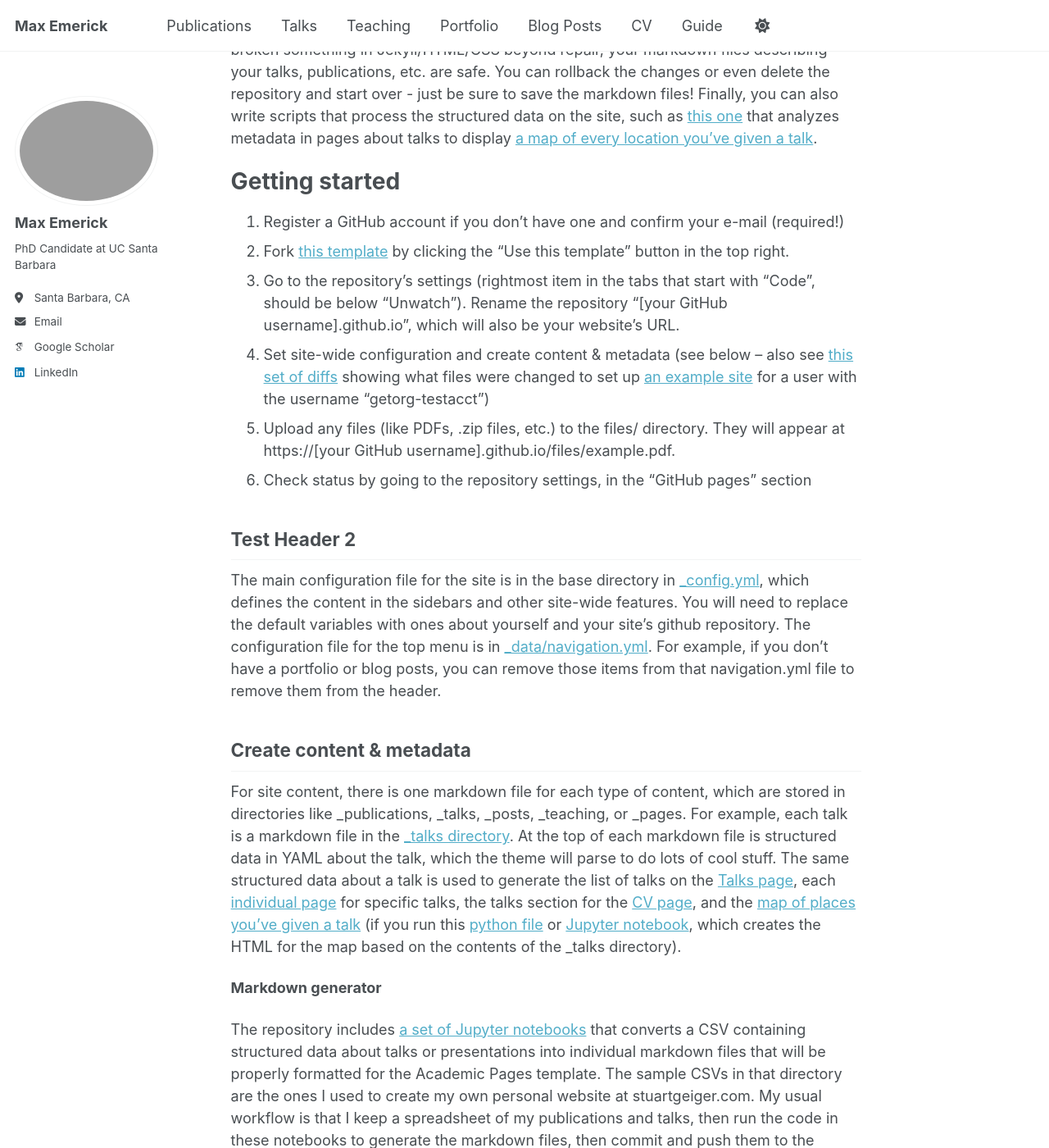
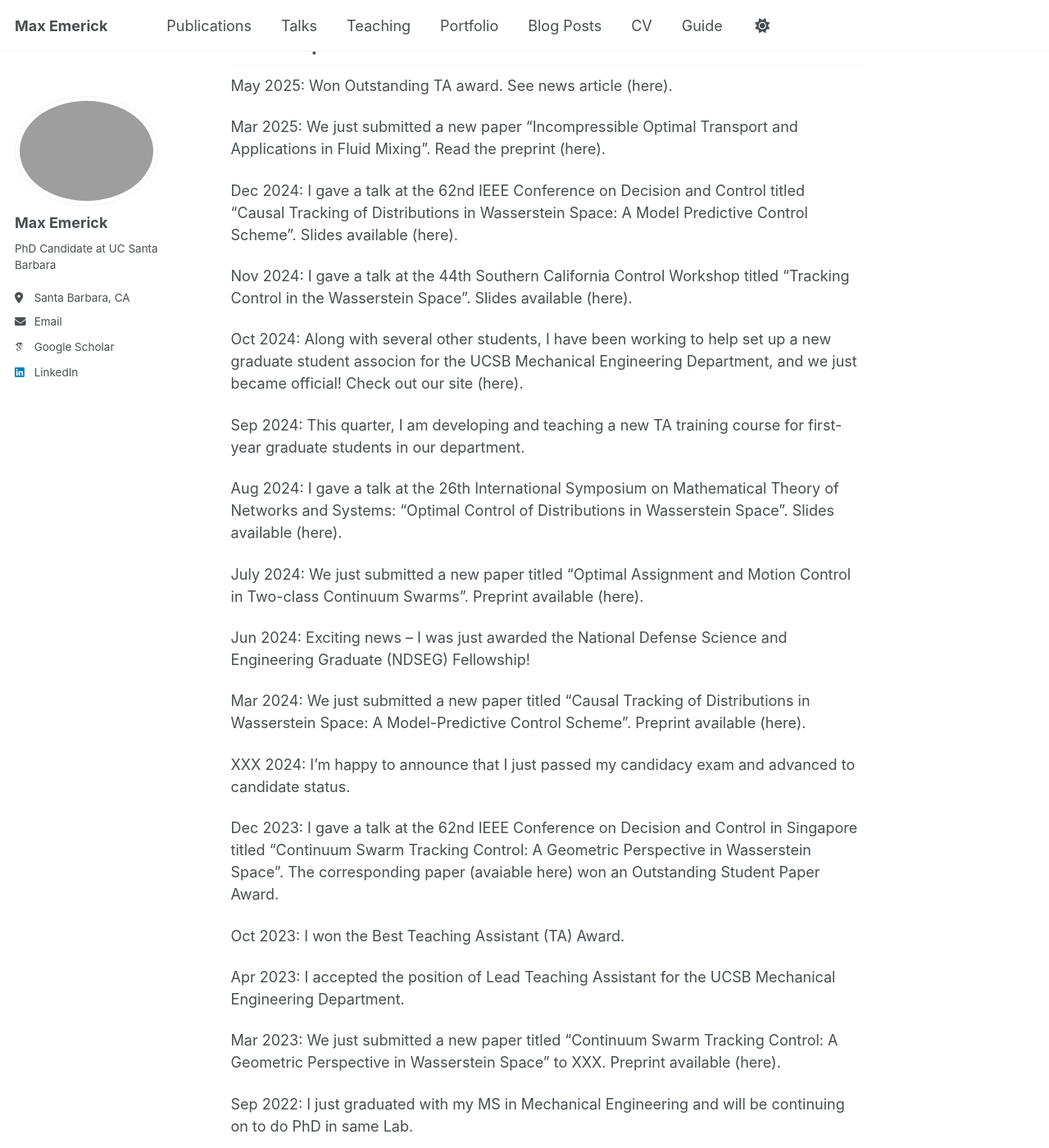
Before and after one commit to maxemerick/maxemerick.github.io, a Jekyll site: the page built from _pages/about.md, in a window 1280 px wide and 1400 px high, scrolled down 540 px. Shown: the whole window at 82% size. Built offline with Jekyll 4.4.1, drawn with Linux system fonts in a browser that asks for light colours; some web fonts are replaced; some of the changed text lies outside the part shown.

Commit message:
Updated Homepage

```diff
--- a/_pages/about.md
+++ b/_pages/about.md
@@ -7,43 +7,49 @@ redirect_from:
   - /about.html
 ---
 
-Text here
+I am currently a PhD candidate at the Univeristy of California Santa Barbara specializing in dyanical systems, control theory, and applied mathematics. My current research focuses on optimal control of density-based systems, with applications in fluids, stochastics, and swarm robotics.
 
-Test Header 1
-======
-Like many other Jekyll-based GitHub Pages templates, Academic Pages makes you separate the website's content from its form. The content & metadata of your website are in structured markdown files, while various other files constitute the theme, specifying how to transform that content & metadata into HTML pages. You keep these various markdown (.md), YAML (.yml), HTML, and CSS files in a public GitHub repository. Each time you commit and push an update to the repository, the [GitHub pages](https://pages.github.com/) service creates static HTML pages based on these files, which are hosted on GitHub's servers free of charge.
+I obtained my BS in Mechanical Engineering from California Polytechnic State Univeristy San Luis Obispo. During this time, I worked in the Flight Test Data System (FTDS) Lab under the supervision Dr. Russel Westphal. I obtained my MS in Mechanical Engineering from the University of California Santa Barbara in the Dynamics and Controls Lab under the supervision of Dr. Bassam Bamieh.
 
-Many of the features of dynamic content management systems (like Wordpress) can be achieved in this fashion, using a fraction of the computational resources and with far less vulnerability to hacking and DDoSing. You can also modify the theme to your heart's content without touching the content of your site. If you get to a point where you've broken something in Jekyll/HTML/CSS beyond repair, your markdown files describing your talks, publications, etc. are safe. You can rollback the changes or even delete the repository and start over - just be sure to save the markdown files! Finally, you can also write scripts that process the structured data on the site, such as [this one](https://github.com/academicpages/academicpages.github.io/blob/master/talkmap.ipynb) that analyzes metadata in pages about talks to display [a map of every location you've given a talk](https://academicpages.github.io/talkmap.html).
+I have done industry internships with Tesla in Fremont, CA, and Panasonic Avionics Corporation in Bothell, WA.
 
-Getting started
-======
-1. Register a GitHub account if you don't have one and confirm your e-mail (required!)
-1. Fork [this template](https://github.com/academicpages/academicpages.github.io) by clicking the "Use this template" button in the top right.
-1. Go to the repository's settings (rightmost item in the tabs that start with "Code", should be below "Unwatch"). Rename the repository "[your GitHub username].github.io", which will also be your website's URL.
-1. Set site-wide configuration and create content & metadata (see below -- also see [this set of diffs](http://archive.is/3TPas) showing what files were changed to set up [an example site](https://getorg-testacct.github.io) for a user with the username "getorg-testacct")
-1. Upload any files (like PDFs, .zip files, etc.) to the files/ directory. They will appear at https://[your GitHub username].github.io/files/example.pdf.
-1. Check status by going to the repository settings, in the "GitHub pages" section
+Need to add links
 
-Test Header 2
+
+Recent Updates
 ------
-The main configuration file for the site is in the base directory in [_config.yml](https://github.com/academicpages/academicpages.github.io/blob/master/_config.yml), which defines the content in the sidebars and other site-wide features. You will need to replace the default variables with ones about yourself and your site's github repository. The configuration file for the top menu is in [_data/navigation.yml](https://github.com/academicpages/academicpages.github.io/blob/master/_data/navigation.yml). For example, if you don't have a portfolio or blog posts, you can remove those items from that navigation.yml file to remove them from the header.
+May 2025: Won Outstanding TA award. See news article (here).
 
-Create content & metadata
-------
-For site content, there is one markdown file for each type of content, which are stored in directories like _publications, _talks, _posts, _teaching, or _pages. For example, each talk is a markdown file in the [_talks directory](https://github.com/academicpages/academicpages.github.io/tree/master/_talks). At the top of each markdown file is structured data in YAML about the talk, which the theme will parse to do lots of cool stuff. The same structured data about a talk is used to generate the list of talks on the [Talks page](https://academicpages.github.io/talks), each [individual page](https://academicpages.github.io/talks/2012-03-01-talk-1) for specific talks, the talks section for the [CV page](https://academicpages.github.io/cv), and the [map of places you've given a talk](https://academicpages.github.io/talkmap.html) (if you run this [python file](https://github.com/academicpages/academicpages.github.io/blob/master/talkmap.py) or [Jupyter notebook](https://github.com/academicpages/academicpages.github.io/blob/master/talkmap.ipynb), which creates the HTML for the map based on the contents of the _talks directory).
+Mar 2025: We just submitted a new paper "Incompressible Optimal Transport and Applications in Fluid Mixing". Read the preprint (here).
 
-**Markdown generator**
+Dec 2024: I gave a talk at the 62nd IEEE Conference on Decision and Control titled "Causal Tracking of Distributions in Wasserstein Space: A Model Predictive Control Scheme". Slides available (here).
 
-The repository includes [a set of Jupyter notebooks](https://github.com/academicpages/academicpages.github.io/tree/master/markdown_generator
-) that converts a CSV containing structured data about talks or presentations into individual markdown files that will be properly formatted for the Academic Pages template. The sample CSVs in that directory are the ones I used to create my own personal website at stuartgeiger.com. My usual workflow is that I keep a spreadsheet of my publications and talks, then run the code in these notebooks to generate the markdown files, then commit and push them to the GitHub repository.
+Nov 2024: I gave a talk at the 44th Southern California Control Workshop titled "Tracking Control in the Wasserstein Space". Slides available (here).
 
-How to edit your site's GitHub repository
-------
-Many people use a git client to create files on their local computer and then push them to GitHub's servers. If you are not familiar with git, you can directly edit these configuration and markdown files directly in the github.com interface. Navigate to a file (like [this one](https://github.com/academicpages/academicpages.github.io/blob/master/_talks/2012-03-01-talk-1.md) and click the pencil icon in the top right of the content preview (to the right of the "Raw | Blame | History" buttons). You can delete a file by clicking the trashcan icon to the right of the pencil icon. You can also create new files or upload files by navigating to a directory and clicking the "Create new file" or "Upload files" buttons.
+Oct 2024: Along with several other students, I have been working to help set up a new graduate student associon for the UCSB Mechanical Engineering Department, and we just became official! Check out our site (here).
 
-Example: editing a markdown file for a talk
-![Editing a markdown file for a talk](/images/editing-talk.png)
+Sep 2024: This quarter, I am developing and teaching a new TA training course for first-year graduate students in our department.
 
-For more info
-------
-More info about configuring Academic Pages can be found in [the guide](https://academicpages.github.io/markdown/), the [growing wiki](https://github.com/academicpages/academicpages.github.io/wiki), and you can always [ask a question on GitHub](https://github.com/academicpages/academicpages.github.io/discussions). The [guides for the Minimal Mistakes theme](https://mmistakes.github.io/minimal-mistakes/docs/configuration/) (which this theme was forked from) might also be helpful.
+Aug 2024: I gave a talk at the 26th International Symposium on Mathematical Theory of Networks and Systems: "Optimal Control of Distributions in Wasserstein Space". Slides available (here).
+
+July 2024: We just submitted a new paper titled "Optimal Assignment and Motion Control in Two-class Continuum Swarms". Preprint available (here).
+
+Jun 2024: Exciting news -- I was just awarded the National Defense Science and Engineering Graduate (NDSEG) Fellowship!
+
+Mar 2024: We just submitted a new paper titled "Causal Tracking of Distributions in Wasserstein Space: A Model-Predictive Control Scheme". Preprint available (here).
+
+XXX 2024: I'm happy to announce that I just passed my candidacy exam and advanced to candidate status.
+
+Dec 2023: I gave a talk at the 62nd IEEE Conference on Decision and Control in Singapore titled "Continuum Swarm Tracking Control: A Geometric Perspective in Wasserstein Space". The corresponding paper (avaiable here) won an Outstanding Student Paper Award.
+
+Oct 2023: I won the Best Teaching Assistant (TA) Award.
+
+Apr 2023: I accepted the position of Lead Teaching Assistant for the UCSB Mechanical Engineering Department.
+
+Mar 2023: We just submitted a new paper titled "Continuum Swarm Tracking Control: A Geometric Perspective in Wasserstein Space" to XXX. Preprint available (here).
+
+Sep 2022: I just graduated with my MS in Mechanical Engineering and will be continuing on to do PhD in same Lab.
+
+July 2022: I gave a talk at the 9th IFAC Conference on Networked Systems titled "Optimal Combined Motion and Assignments with Continuum Models". Slides available (here). The corresponding paper (available here) won the IFAC Young Author Award.
+
+Feb 2022: I just submitted my first paper, titled "Optimal Combined Motion and Assignments with Continuum Models", to the 9th IFAC Conference on Networked Systems.
```
